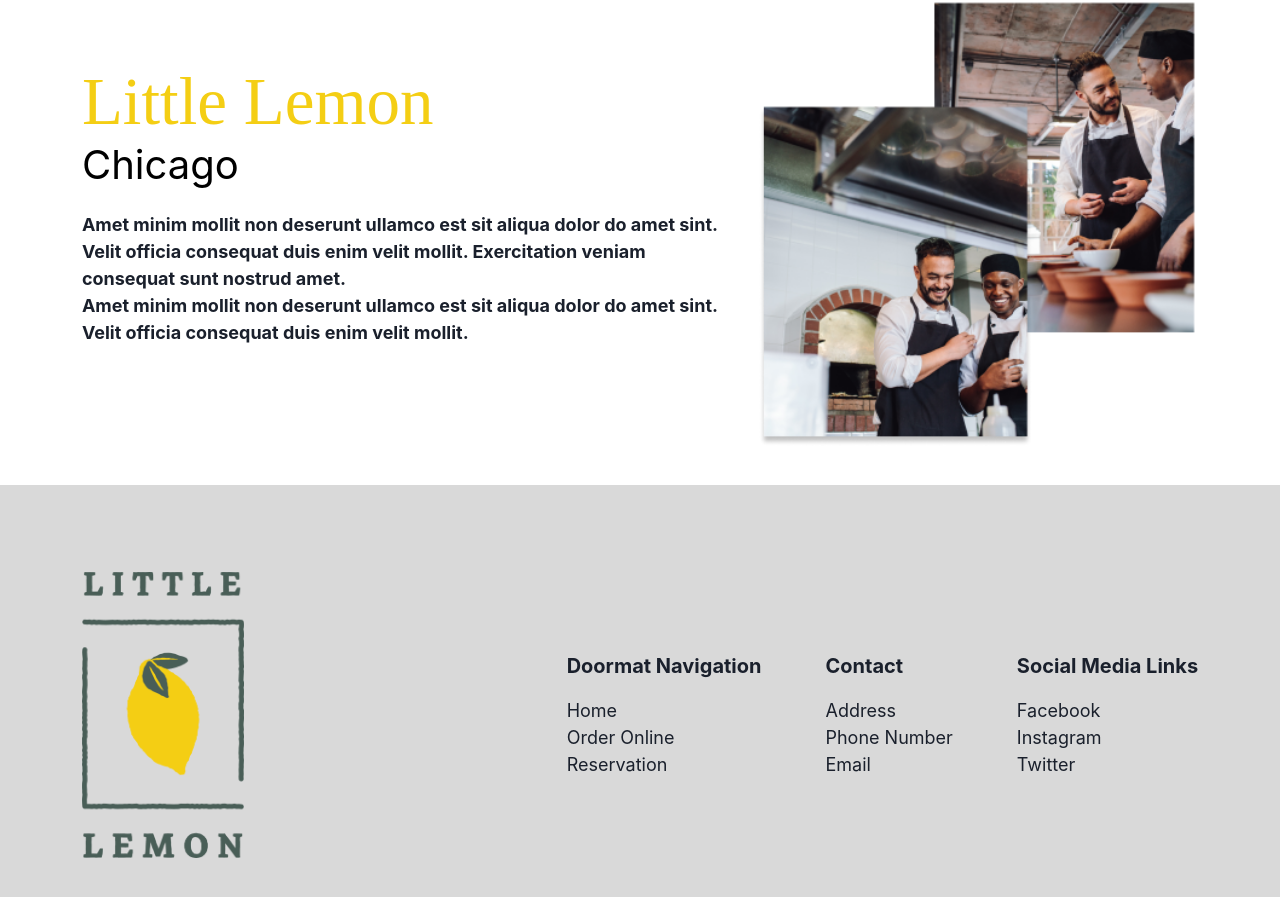
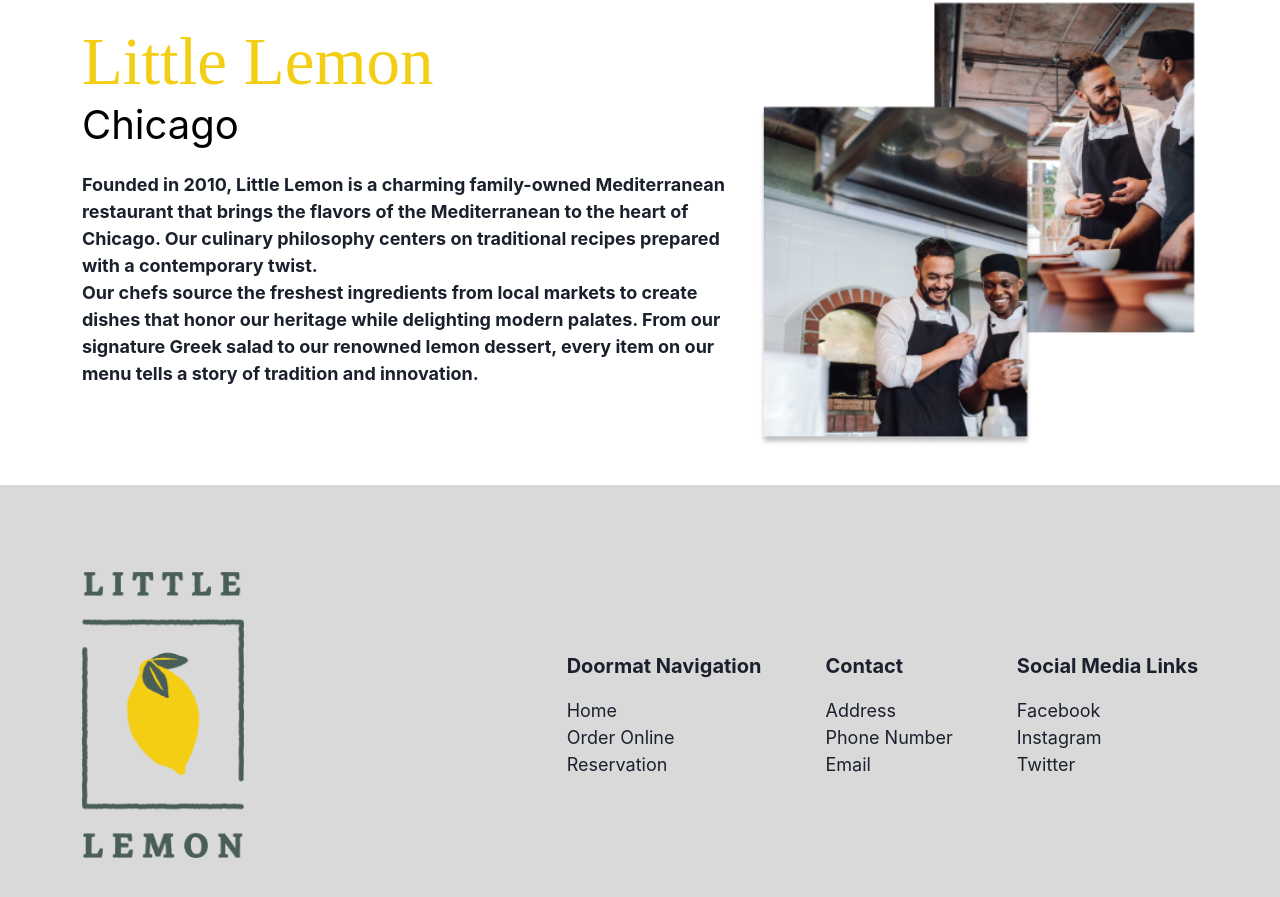
Before and after one commit to hassanaboukhalil/little_lemon_restaurant, a React (Create React App) app: page / in a window 1280 px wide. Shown: the part 1804-2701 px from the top of the page. Built offline with nearby package versions, Linux system fonts and the light colour scheme.

Commit message:
update About component: enhance content with restaurant description and improve code formatting

```diff
--- a/src/components/others/About.js
+++ b/src/components/others/About.js
@@ -1,22 +1,29 @@
-import React from 'react'
+import React from "react";
 
 function About() {
   return (
-    <section className='section3' id='About'>
-      <div className='about container'>
+    <section className="section3" id="About">
+      <div className="about container">
         <div>
           <h1>Little Lemon</h1>
           <h2>Chicago</h2>
           <p>
-            Amet minim mollit non deserunt ullamco est sit aliqua dolor do amet sint. Velit officia consequat duis enim velit mollit. Exercitation veniam consequat sunt nostrud amet.
+            Founded in 2010, Little Lemon is a charming family-owned
+            Mediterranean restaurant that brings the flavors of the
+            Mediterranean to the heart of Chicago. Our culinary philosophy
+            centers on traditional recipes prepared with a contemporary twist.
             <br />
-            Amet minim mollit non deserunt ullamco est sit aliqua dolor do amet sint. Velit officia consequat duis enim velit mollit.
+            Our chefs source the freshest ingredients from local markets to
+            create dishes that honor our heritage while delighting modern
+            palates. From our signature Greek salad to our renowned lemon
+            dessert, every item on our menu tells a story of tradition and
+            innovation.
           </p>
         </div>
-        <img src='./images/about.png' alt='two men' />
+        <img src="./images/about.png" alt="two men" />
       </div>
     </section>
-  )
+  );
 }
 
-export default About
+export default About;
```
